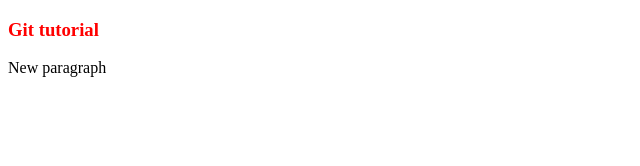
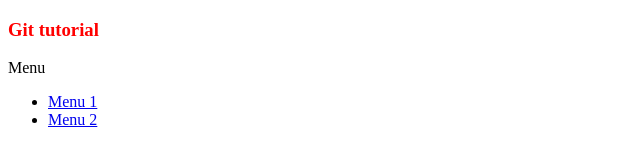
Before and after one commit to usurapong/gitTutorial, a plain HTML site: page index.html in a window 1280 px wide. Shown: the whole page, without its empty margins (0-640 px from the left). Drawn offline with Linux system fonts and the light colour scheme.

Commit message:
Add menu

```diff
--- a/index.html
+++ b/index.html
@@ -9,6 +9,10 @@
 </head>
 <body>
     <h3>Git tutorial</h3>
-    <p>New paragraph</p>
+    <p>Menu</p>
+    <ul>
+        <li><a href="menu1.html">Menu 1</a></li>
+        <li><a href="menu2.html">Menu 2</a></li>
+    </ul>
 </body>
 </html>
```
